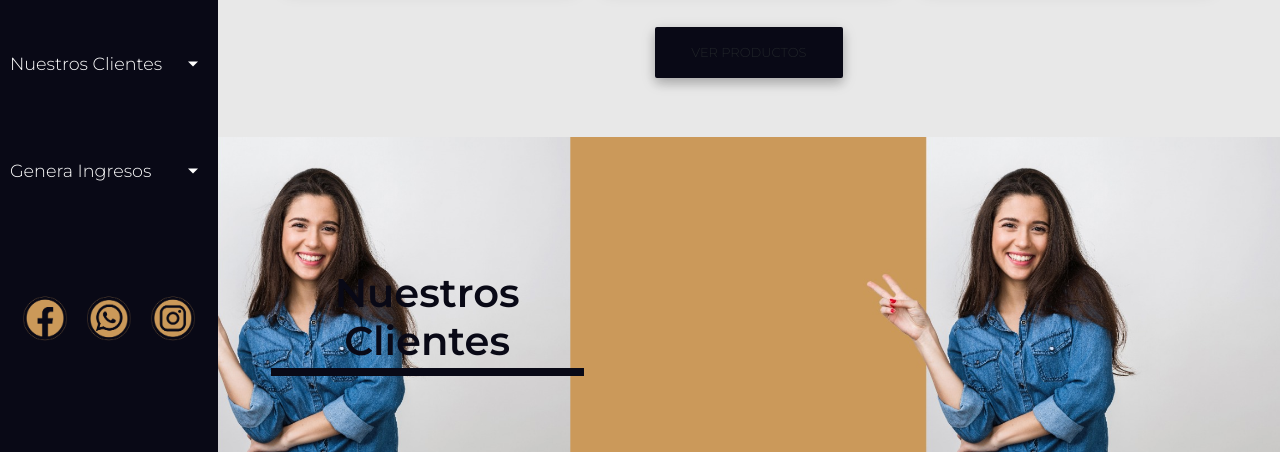
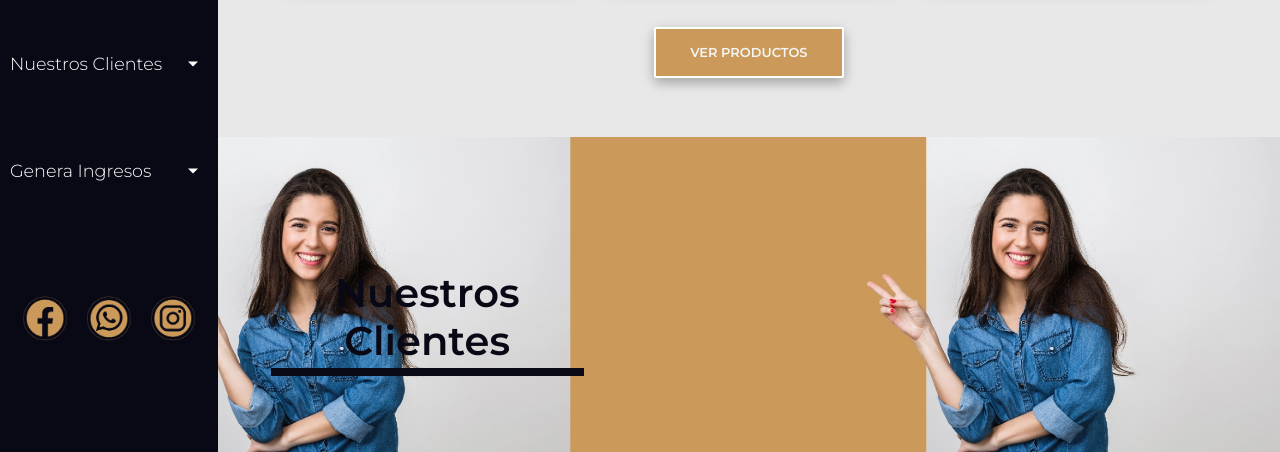
Before and after one commit to Dev-almazan/HND-MEXICO, a plain HTML site: page index.html in a window 1280 px wide. In both pictures the pointer is over the button "VER PRODUCTOS". Shown: the part 1263-1715 px from the top of the page. Drawn offline with nearby package versions, Linux system fonts and the light colour scheme.

Commit message:
AÑADIENDO ESTILOS

```diff
--- a/style.css
+++ b/style.css
@@ -18,7 +18,12 @@ background-color: whitesmoke;
     border: 2px solid #090916;
 
 }
-
+.btn-boton:hover {
+    color: whitesmoke;
+    background: #CB9959;
+    font-weight: 600;
+    border: 2px solid white;
+}
 .azul
 {
 color:#090916 ;
```
